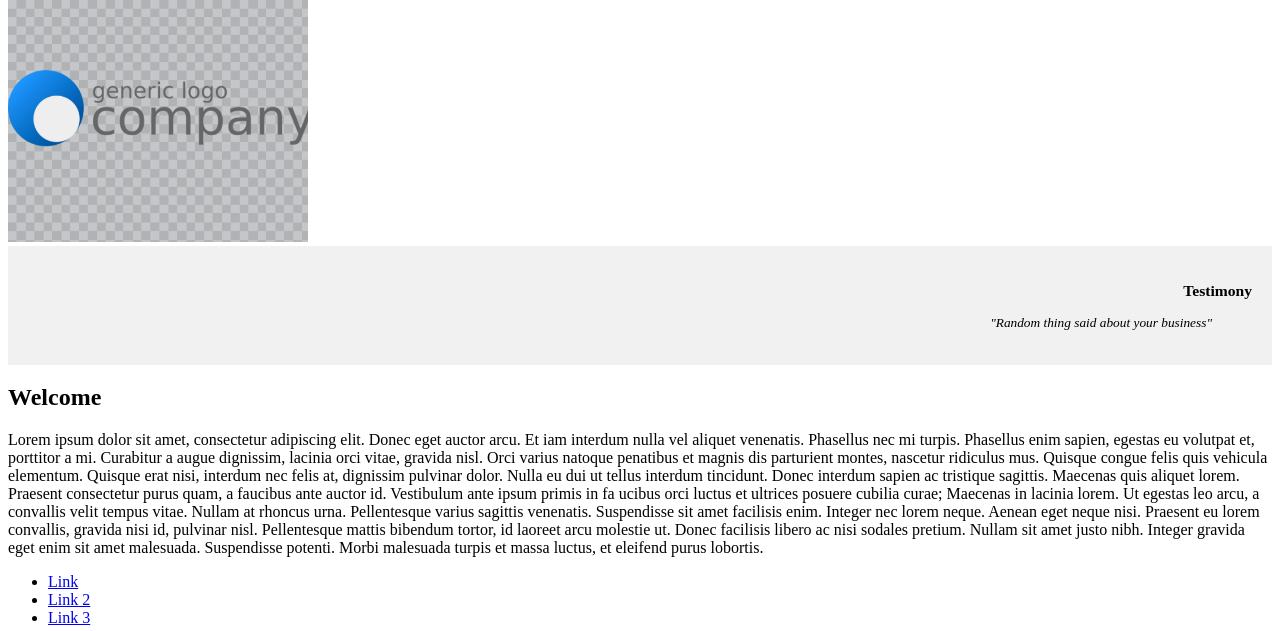
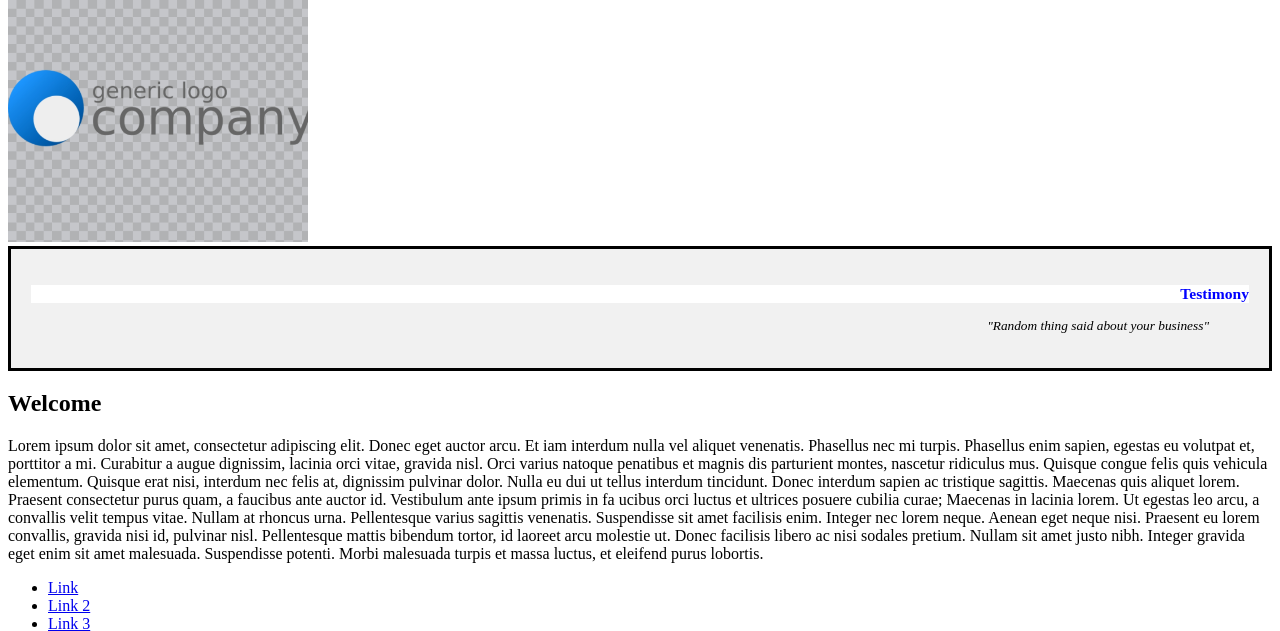
Before and after one commit to Mos-Def/sample-webpage, a PHP site: page / in a window 1280 px wide. Shown: the part 149-780 px from the top of the page. Run offline with PHP 8.4, Linux system fonts and the light colour scheme.

Commit message:
update stylesheet.css

```diff
--- a/css/stylesheet.css
+++ b/css/stylesheet.css
@@ -14,15 +14,18 @@ h2 {
     text-align: center;
 }*/
 
-/*HEADER #3
+/*------------------------------------------------------*/
+
+.aside {
+
+}
+
+
 h3 {
     background-color: white;
     color: blue;
     text-align: right;
-} */
-/*------------------------------------------------------*/
-
-
+}
 
 
 /*-------------------HEADER SECTION----------------------*/
@@ -33,7 +36,9 @@ h3 {
 }
 /*--------------------------------------------------------*/
 
-
+.topnav {
+    overflow: hidden;
+}
 
 
 
@@ -53,6 +58,7 @@ aside {
       background-color: #F1F1F1;
       text-align: right;
       padding: 20px;
+      border-style: solid;
 
 }
 /*--------------------------------------------------------*/
```
